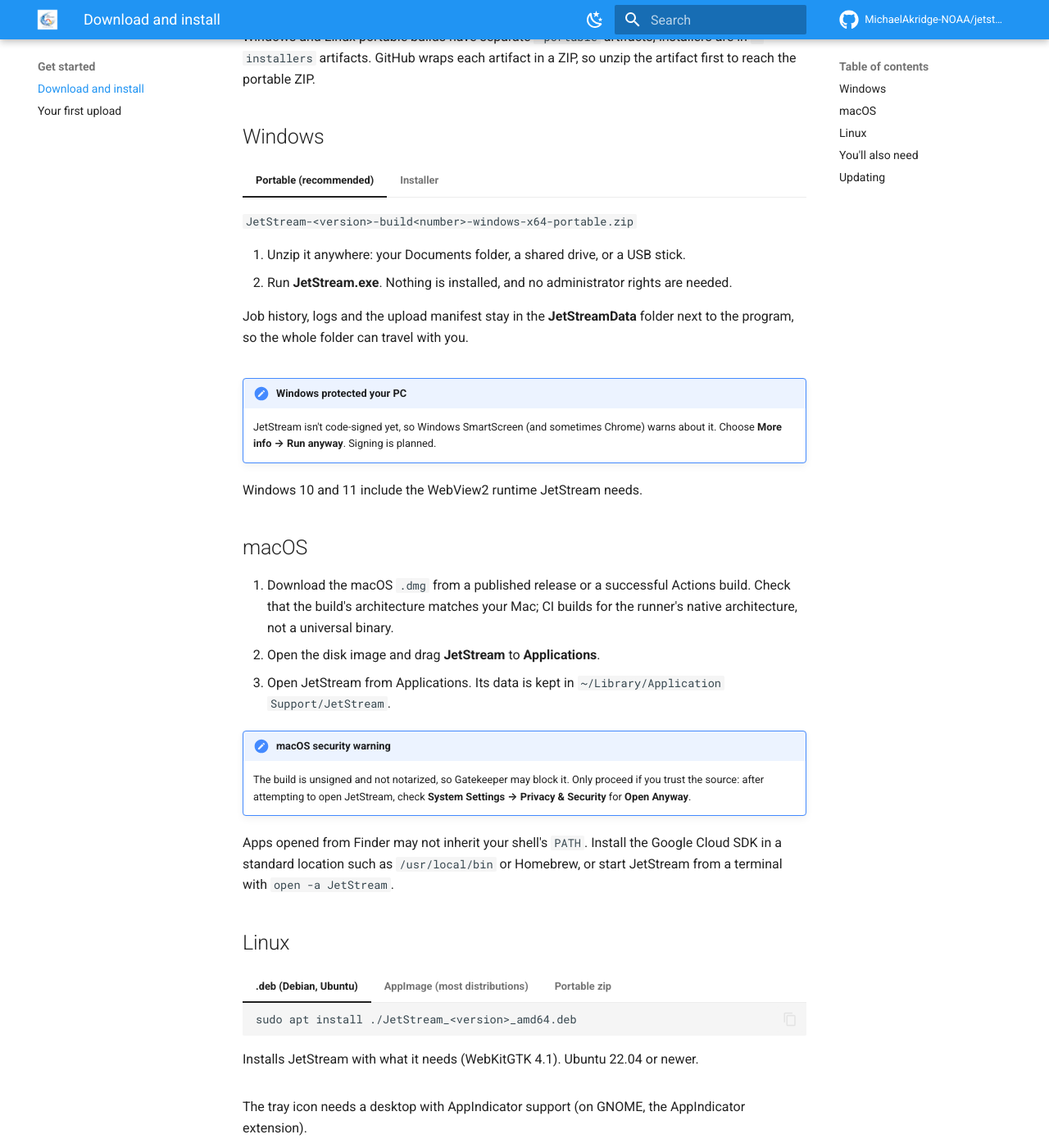
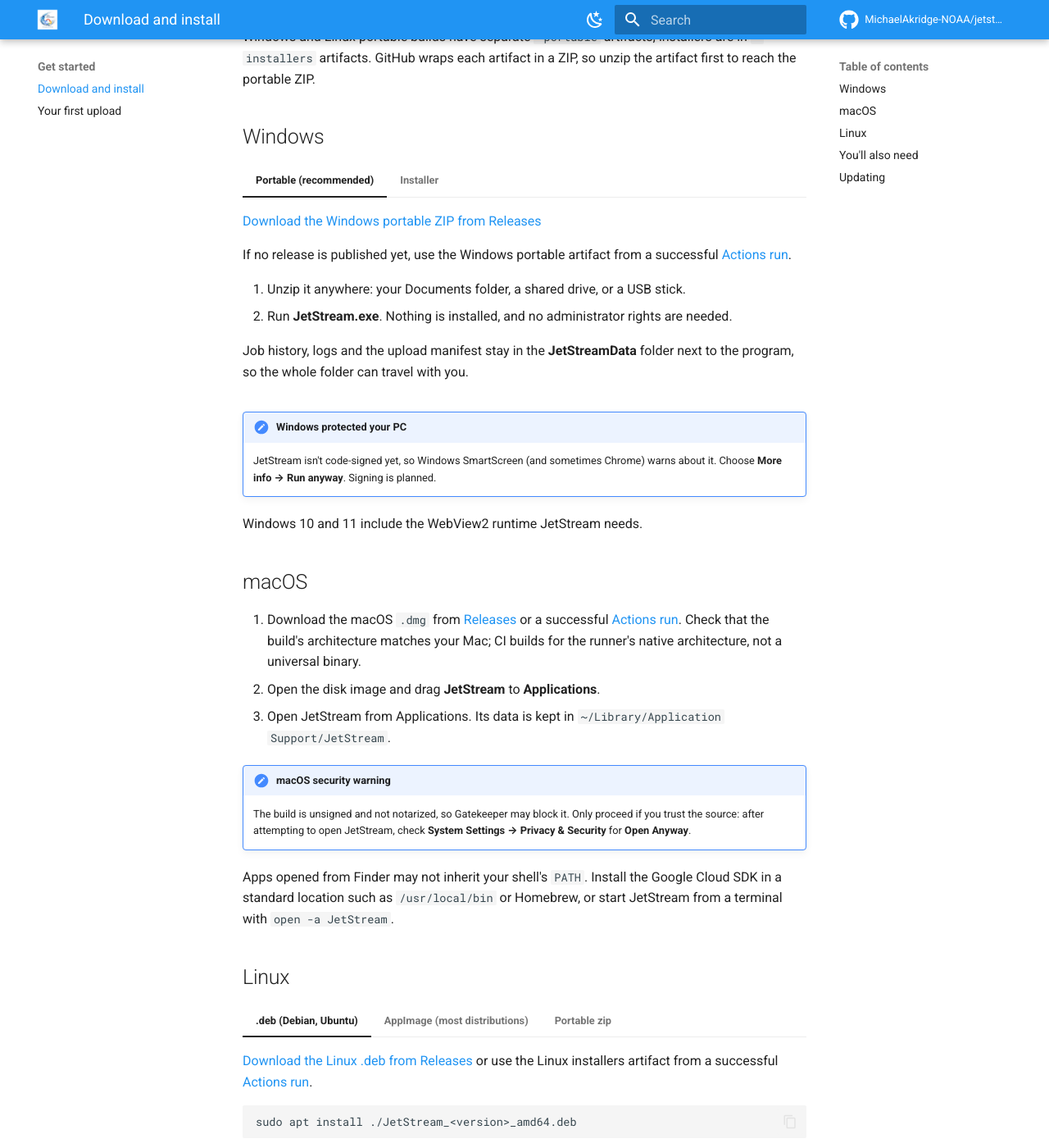
Before and after one commit to MichaelAkridge-NOAA/jetstream-desktop, an MkDocs documentation site: the page built from website/docs/download.md, in a window 1280 px wide and 1400 px high, scrolled down 272 px. Shown: the whole window at 82% size. Built offline with MkDocs 1.6.1 and Material for MkDocs 9.7.7, drawn with Linux system fonts in a browser that asks for light colours; comment, search, counter and statistics services are not loaded.

Commit message:
Update download.md

````diff
--- a/website/docs/download.md
+++ b/website/docs/download.md
@@ -7,7 +7,9 @@ When available, development builds can also be downloaded from [GitHub Actions](
 
 === "Portable (recommended)"
 
-    `JetStream-<version>-build<number>-windows-x64-portable.zip`
+    [Download the Windows portable ZIP from Releases](https://github.com/MichaelAkridge-NOAA/jetstream-desktop/releases)
+
+    If no release is published yet, use the Windows portable artifact from a successful [Actions run](https://github.com/MichaelAkridge-NOAA/jetstream-desktop/actions/workflows/desktop.yml).
 
     1. Unzip it anywhere: your Documents folder, a shared drive, or a USB stick.
     2. Run **JetStream.exe**. Nothing is installed, and no administrator rights are needed.
@@ -16,7 +18,7 @@ When available, development builds can also be downloaded from [GitHub Actions](
 
 === "Installer"
 
-    `JetStream_<version>_x64-setup.exe` or `JetStream_<version>_x64_en-US.msi`
+    [Download a Windows installer from Releases](https://github.com/MichaelAkridge-NOAA/jetstream-desktop/releases) or use the Windows installers artifact from a successful [Actions run](https://github.com/MichaelAkridge-NOAA/jetstream-desktop/actions/workflows/desktop.yml).
 
     Adds JetStream to the Start menu. Data is kept in `%LOCALAPPDATA%\JetStream`.
 
@@ -28,7 +30,7 @@ Windows 10 and 11 include the WebView2 runtime JetStream needs.
 
 ## macOS
 
-1. Download the macOS `.dmg` from a published release or a successful Actions build. Check that the build's architecture matches your Mac; CI builds for the runner's native architecture, not a universal binary.
+1. Download the macOS `.dmg` from [Releases](https://github.com/MichaelAkridge-NOAA/jetstream-desktop/releases) or a successful [Actions run](https://github.com/MichaelAkridge-NOAA/jetstream-desktop/actions/workflows/desktop.yml). Check that the build's architecture matches your Mac; CI builds for the runner's native architecture, not a universal binary.
 2. Open the disk image and drag **JetStream** to **Applications**.
 3. Open JetStream from Applications. Its data is kept in `~/Library/Application Support/JetStream`.
 
@@ -41,6 +43,8 @@ Apps opened from Finder may not inherit your shell's `PATH`. Install the Google
 
 === ".deb (Debian, Ubuntu)"
 
+    [Download the Linux .deb from Releases](https://github.com/MichaelAkridge-NOAA/jetstream-desktop/releases) or use the Linux installers artifact from a successful [Actions run](https://github.com/MichaelAkridge-NOAA/jetstream-desktop/actions/workflows/desktop.yml).
+
     ```bash
     sudo apt install ./JetStream_<version>_amd64.deb
     ```
@@ -49,6 +53,8 @@ Apps opened from Finder may not inherit your shell's `PATH`. Install the Google
 
 === "AppImage (most distributions)"
 
+    [Download the Linux AppImage from Releases](https://github.com/MichaelAkridge-NOAA/jetstream-desktop/releases) or use the Linux installers artifact from a successful [Actions run](https://github.com/MichaelAkridge-NOAA/jetstream-desktop/actions/workflows/desktop.yml).
+
     ```bash
     chmod +x JetStream_<version>_amd64.AppImage
     ./JetStream_<version>_amd64.AppImage
@@ -56,7 +62,7 @@ Apps opened from Finder may not inherit your shell's `PATH`. Install the Google
 
 === "Portable zip"
 
-    `JetStream-<version>-build<number>-linux-x64-portable.zip`: unzip and run `./JetStream`.
+    [Download the Linux portable ZIP from Releases](https://github.com/MichaelAkridge-NOAA/jetstream-desktop/releases) or use the Linux portable artifact from a successful [Actions run](https://github.com/MichaelAkridge-NOAA/jetstream-desktop/actions/workflows/desktop.yml). Unzip it and run `./JetStream`.
     Needs WebKitGTK 4.1 (`sudo apt install libwebkit2gtk-4.1-0` on Ubuntu and Debian).
 
 The tray icon needs a desktop with AppIndicator support (on GNOME, the AppIndicator extension).
````
